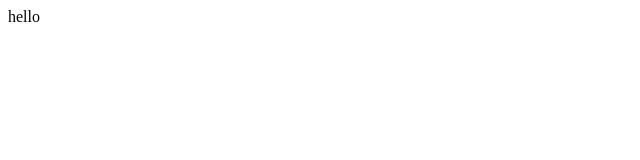
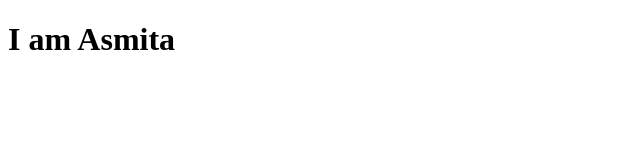
Before and after one commit to Asmita-bit/reStart, a plain HTML site: page index.html in a window 1280 px wide. Shown: the whole page, without its empty margins (0-640 px from the left). Drawn offline with Linux system fonts and the light colour scheme.

Commit message:
Index Modified

```diff
--- a/index.html
+++ b/index.html
@@ -1 +1,11 @@
-<p>hello</p>
+<!DOCTYPE html>
+<html lang="en">
+<head>
+    <meta charset="UTF-8">
+    <meta name="viewport" content="width=device-width, initial-scale=1.0">
+    <title>Document</title>
+</head>
+<body>
+    <h1>I am Asmita</h1>
+</body>
+</html>
```
Also changed, not shown: 1 other file.
